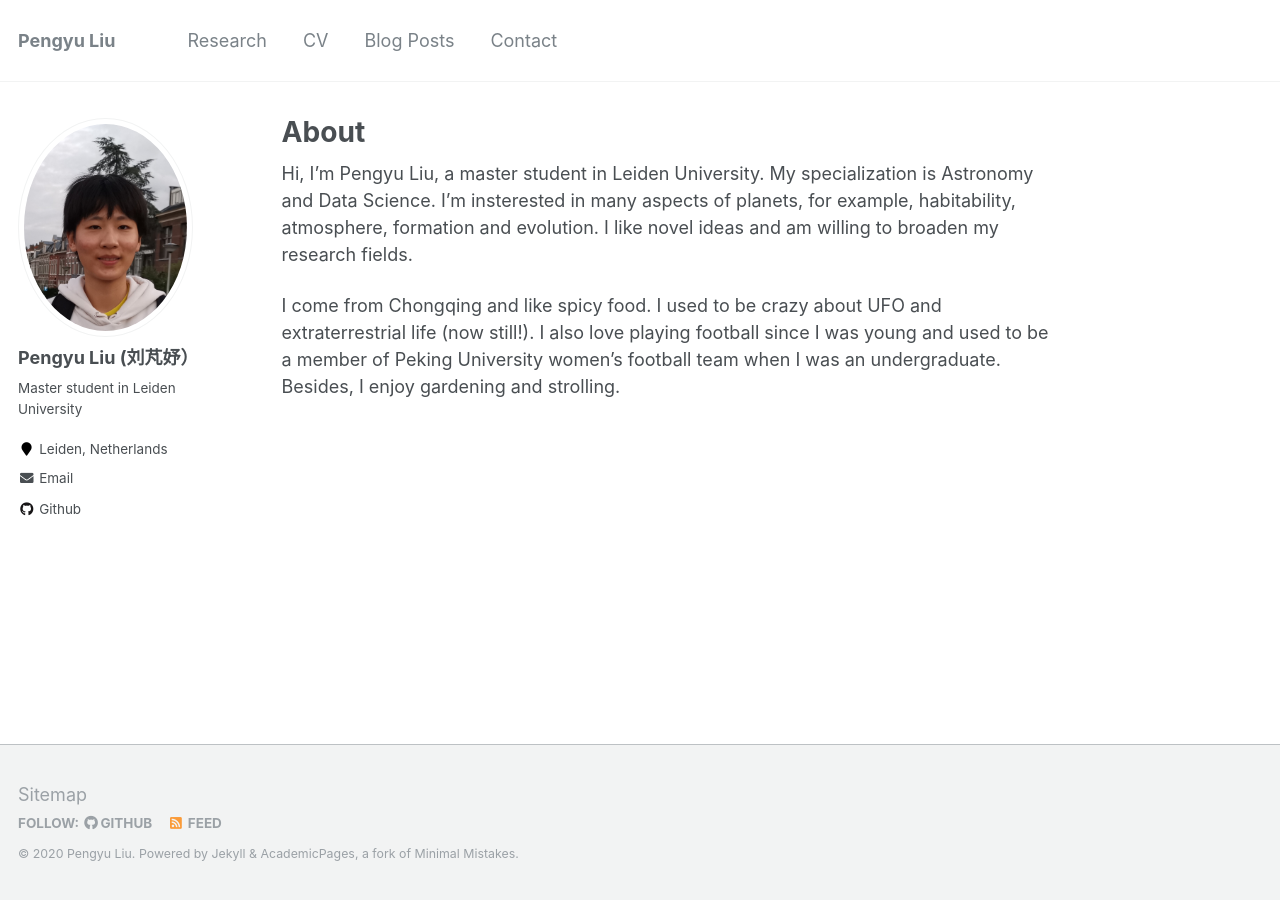
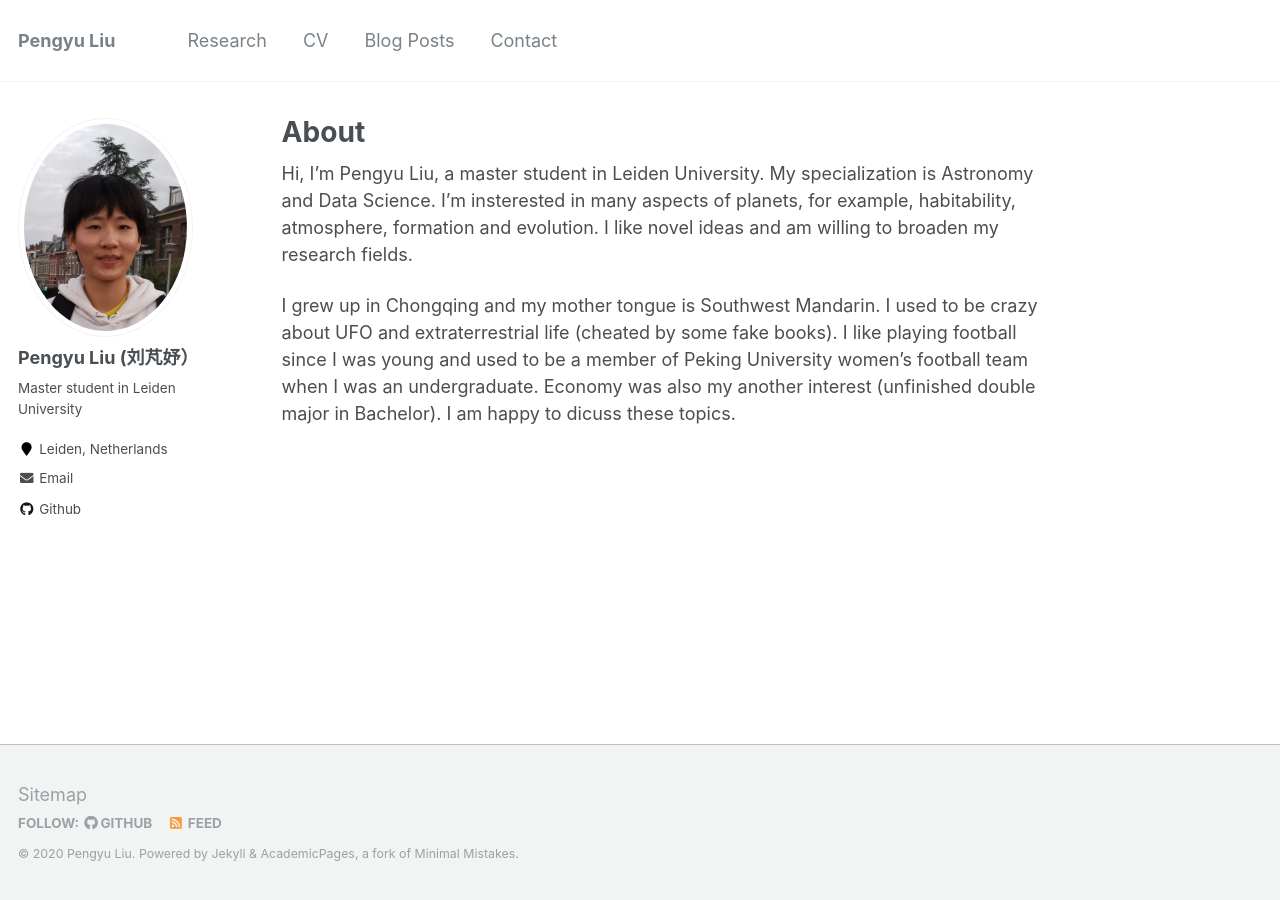
Before and after one commit to Pengyu-Liu/pengyuliu.github.io, a Jekyll site: the page built from _pages/about.md, in a window 1280 px wide. Built offline with Jekyll 4.4.1, drawn with Linux system fonts in a browser that asks for light colours.

Commit message:
Update about.md

```diff
--- a/_pages/about.md
+++ b/_pages/about.md
@@ -10,4 +10,4 @@ redirect_from:
 
 Hi, I'm Pengyu Liu, a master student in Leiden University. My specialization is Astronomy and Data Science. I'm insterested in many aspects of planets, for example, habitability, atmosphere, formation and evolution. I like novel ideas and am willing to broaden my research fields.
 
-I come from Chongqing and like spicy food. I used to be crazy about UFO and extraterrestrial life (now still!). I also love playing football since I was young and used to be a member of Peking University women's football team when I was an undergraduate. Besides, I enjoy gardening and strolling.
+I grew up in Chongqing and my mother tongue is Southwest Mandarin. I used to be crazy about UFO and extraterrestrial life (cheated by some fake books). I like playing football since I was young and used to be a member of Peking University women's football team when I was an undergraduate. Economy was also my another interest (unfinished double major in Bachelor). I am happy to dicuss these topics.
```
